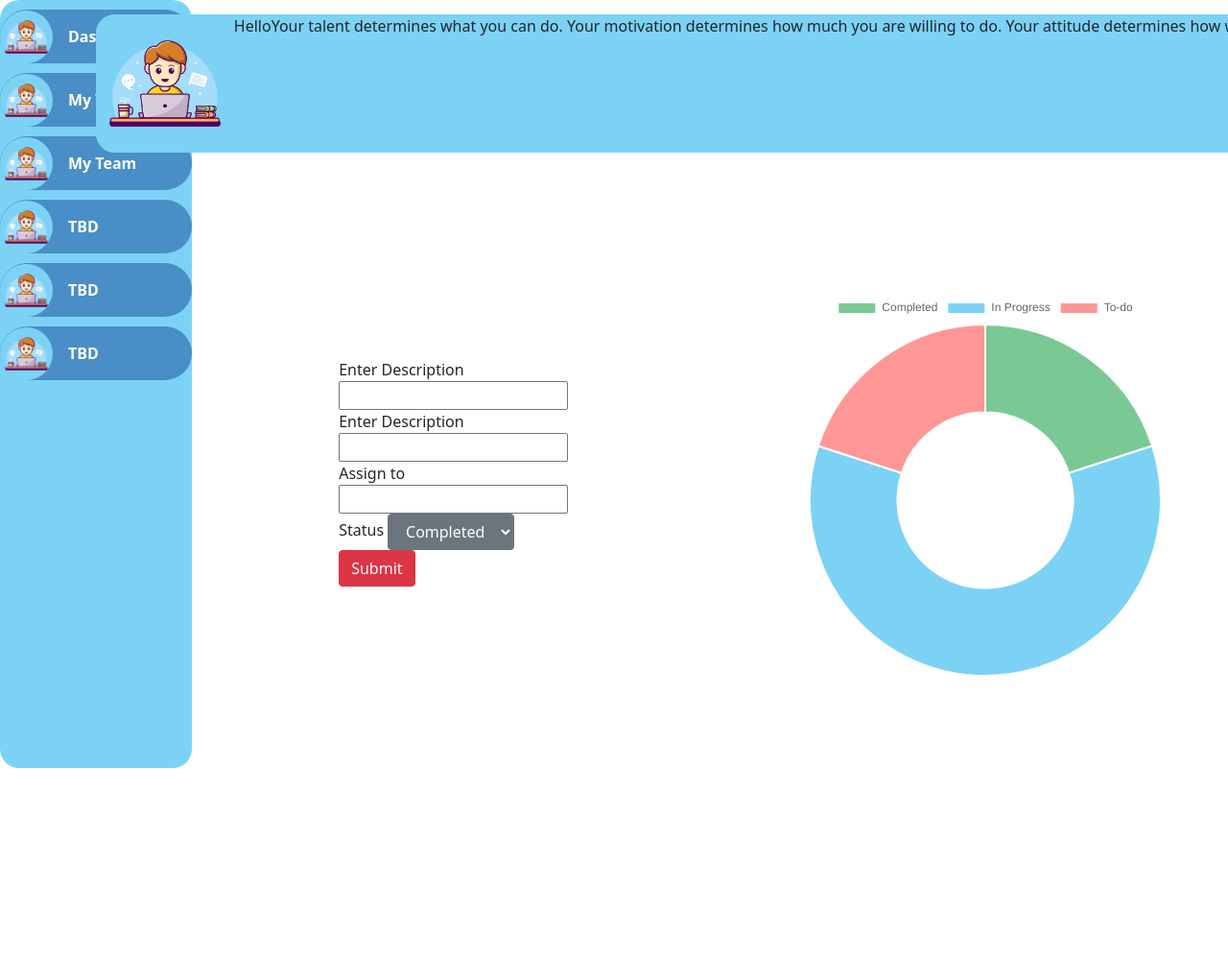
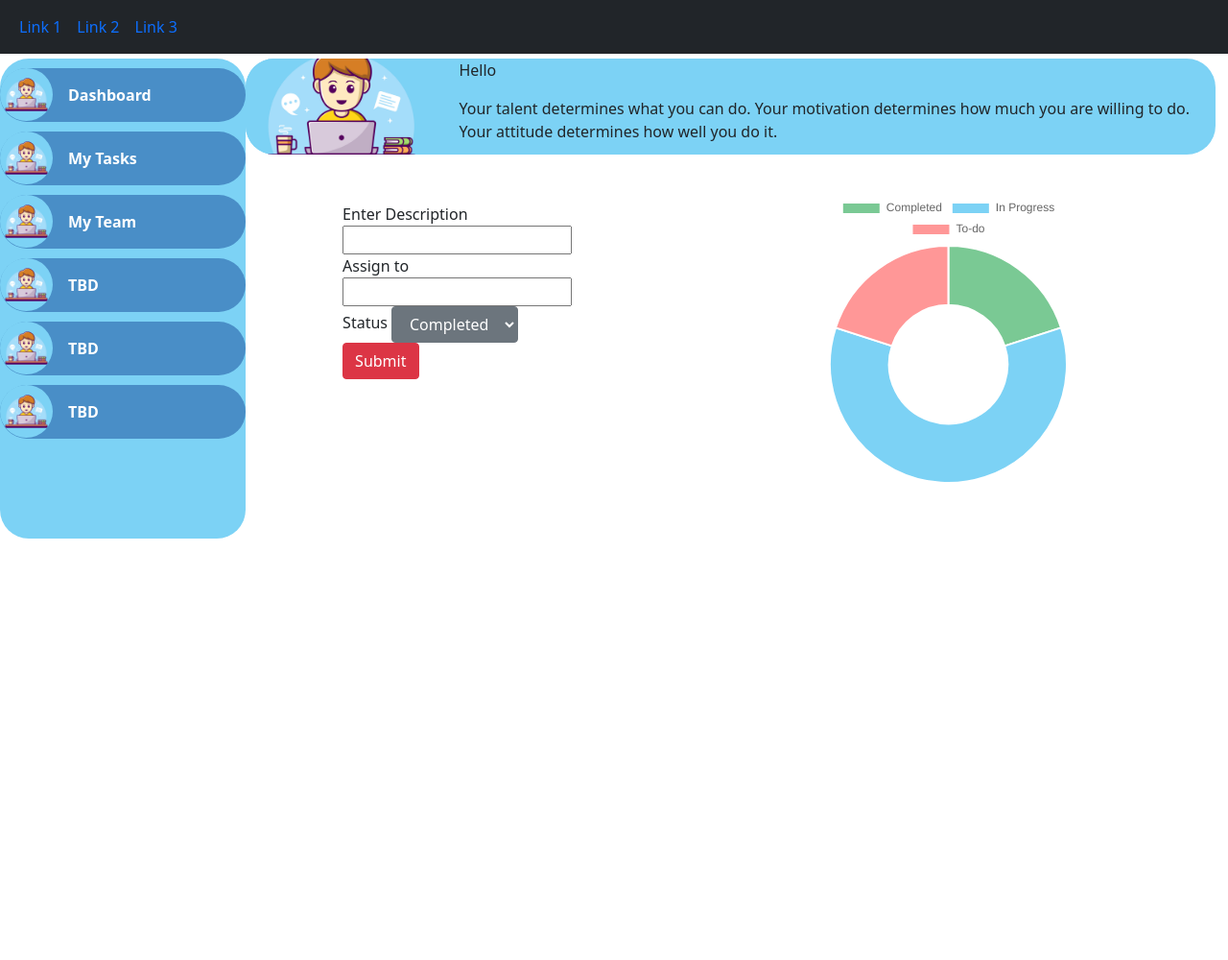
Before and after one commit to pk-pranavv/ProjectManagementPortal, a Flask app: page /dashboard in a window 1280 px wide. Shown: the whole page at 96% size. After the commit the page ends 561 px from the top, so only its background shows below. Run offline with Flask 2, Linux system fonts and the light colour scheme; data comes from the database, SQL or seed files in the repository; some libraries are stand-ins or nearby versions.

Commit message:
UI Changes

```diff
--- a/static/styles/dashboard.css
+++ b/static/styles/dashboard.css
@@ -1,132 +1,110 @@
 
-.sidebar {
-    margin: 0;
-    margin-top: 0;
-    padding: 0;
-    width: 200px;
+
+
+.sidebar{
+  /* border: 1px solid black; */
+  width: 20%;
+  height: 500px;
   background-color: #7CD2F5;
-    position: fixed;
-    height: 100%;
-    overflow: auto;
-    border-radius: 20px;
-    color: aliceblue;
+  border-radius: 30px;
+  float: left;
+  margin-top: 5px;
+
 }
 
-  .sidebar a {
-    display: block;
+.sidebar a{
     color: black;
+    margin-right: 25px;
     padding: 16px;
     text-decoration: none;
     color: white;
     font-weight: bold;
 }
-
-   /* .sidebar a.active {
-    background-color: #04AA6D;
-    color: white;
-  }
-
-  .sidebar a:hover:not(.active) {
-    background-color: #555;
-    color: white;
-  }  */
-
-  div.content {
-    margin-left: 200px;
-    padding: 1px 16px;
-    height: 1000px;
-  }
-
-  div.topdiv {
-    position:fixed;
-    border-radius: 20px;
-    background-color: #7CD2F5;
-    top: 15;
-    margin: 0 20px;
-    width: 100%;
-    display: flex;
-    height: 9rem;
-    width: max-content;
-    align-items: left;
-
-  }
-  /* div.topcontent{
-      display: flex;
-      flex-direction: column;
-      margin: 0;*/
-  }
-  p{
-      margin-left: 1rem;
-      padding: 0;
-  }
-  img{
-      height: 9rem;
-      width: 9rem;
-      display: flex;
-      border-radius: 20px;
-  }
-
-  @media screen and (max-width: 700px) {
-    .sidebar {
-      width: 100%;
-      height: auto;
-      position: relative;
-    }
-    .sidebar a {float: left;}
-    div.content {margin-left: 0;}
-  }
-
-  @media screen and (max-width: 400px) {
-    .sidebar a {
-      text-align: center;
-      float: none;
-    }
-  }
-  .content{
-      align-items: center;
-      display: flex;
-      justify-content: center;
-
-  }
-  img{
-      align-self: center;
-      vertical-align: middle;
-      margin-top: 0%;
-  }
-
 .dashpic{
   display: flex;
   background-color: rgb(73, 142, 199);
-    /* width: 80%; */
   color: black;
   border-radius: 50px;
-    margin: 10px 0px;
+  margin: 10px 0;
 }
-
 
 .dashpic img {
   width: 55px;
   height: 55px;
   border-radius: 50px;
-    margin-left: 0px;
-    padding: 0;
 }
 
-  .bottomdiv {
-    display: flex;
-    flex-direction: column;
-    padding: 0;
-    margin-top: 10px;
+.maindiv{
+  /* border: 1px solid black; */
+  width: 79%;
+  height: 500px;
+  float: left;
+  border-radius: 30px;
+}
+
+.topofmaindiv{
+  /* display: flex; */
+  background-color: #7CD2F5;
+  /* border: 1px solid black; */
+  height: 100px;
+  width: 100%;
+  border-radius: 30px;
+  margin-top: 5px;
+  /* flex-direction: column; */
+  /* margin: 0; */
+
+}
+
+.topcontentimage{
+  /* border: 1px solid black; */
+  height: 100px;
+  width: 20%;
+  border-radius: 20px;
+  float: left;
+  /* object-fit:cover;  */
+}
+
+.topcontentimage img{
+  height: 100px;
+  width: 200px;
+  object-fit:cover;
+  border-radius: 30px;
+}
+
+.topcontent{
+  /* border: 1px solid black; */
+  /* display: flex; */
+  height: 100px;
+  width: 80%;
+  float: left;
+  border-radius: 20px;
+  /* margin-left: 200px; */
+  padding-left: 2%;
+}
+
+.leftofmaindiv{
+  /* border: 1px solid black; */
+  width: 50%;
+  height: 400px;
+  float: left;
+  border-radius: 30px;
+  padding-left: 10%;
+  padding-top: 50px;
+
+}
+
+.rightofmaindiv{
+  /* border: 1px solid black; */
+  width: 50%;
+  height: 400px;
+  float: left;
+  border-radius: 30px;
+
 }
 
 .graphdiv{
-    margin-left: 100px;
-    /* float: right; */
+  height: 200px;
+  width: 60%;
+  margin-left: 15%;
+  margin-top: 40px;
 }
-
-  #formdiv{
-    display: flex;
-    margin-left: 100px;
-
-
-  }
--- a/templates/dashboard.html
+++ b/templates/dashboard.html
@@ -1,11 +1,29 @@
-<html>
+<!DOCTYPE html>
+<html lang="en">
 <head>
     <link rel= "stylesheet" type= "text/css" href= "{{ url_for('static',filename='styles/dashboard.css') }}">
     <script src="https://cdnjs.cloudflare.com/ajax/libs/Chart.js/2.5.0/Chart.min.js"></script>
     <link href="https://cdn.jsdelivr.net/npm/bootstrap@5.1.3/dist/css/bootstrap.min.css" rel="stylesheet" integrity="sha384-1BmE4kWBq78iYhFldvKuhfTAU6auU8tT94WrHftjDbrCEXSU1oBoqyl2QvZ6jIW3" crossorigin="anonymous">
+    <title>Dashboard</title>
 </head>
 
 <body>
+    <nav class="navbar navbar-expand-sm bg-dark">
+        <div class="container-fluid">
+            <ul class="navbar-nav">
+                <li class="nav-item">
+                    <a class="nav-link" href="#">Link 1</a>
+                </li>
+                <li class="nav-item">
+                    <a class="nav-link" href="#">Link 2</a>
+                </li>
+                <li class="nav-item">
+                    <a class="nav-link" href="#">Link 3</a>
+                </li>
+            </ul>
+        </div>
+    </nav>
+
     <div class="sidebar">
         <div class="dashpic" >
             <img src="../static/images/user.jpg" alt="1">
@@ -33,21 +51,24 @@
         </div>
     </div>
 
+    <div class="maindiv">
+        <div class="topofmaindiv">
 
-        <div class="content">
-            <div class="topdiv">
+            <div class="topcontentimage">
                 <img src="{{url_for('static', filename='images/user.jpg')}}"/>
-                <p> Hello {{user}}
-                </p>
+            </div>
+
+            <div class="topcontent">
+                <p> Hello {{user}}</p>
                 <p> Your talent determines what you can do. Your motivation determines how much you are willing to do. Your attitude determines how well you do it.</p>
             </div>
 
+        </div>
+
+
+        <div class="leftofmaindiv">
             <div class="form-inline" id="formdiv">
                 <form action="/issueadded" method="post" class="col-md-offset-3 col-md-6">
-                    <div class="form-group">
-                        <label>Enter Description</label>
-                        <input type="text" name="desc" />
-                    </div>
                     <div class="form-group">
                         <label>Enter Description</label>
                         <input type="text" name="desc" />
@@ -69,12 +90,12 @@
                     </div>
                 </form>
             </div>
+        </div>
 
 
-
-            <div class="bottomdiv">
+        <div class="rightofmaindiv">
             <div class="graphdiv">
-                    <canvas id="Chart" width="400" height="400"></canvas>
+                <canvas id="Chart" width="200" height="200"></canvas>
                 <script>
                     var ctx = document.getElementById("Chart").getContext("2d");
                     var lineChart = new Chart(ctx,{
@@ -87,7 +108,7 @@
                                 ],
                             datasets: [{
                                 label: 'My First Dataset',
-                                    data:{{values}},
+                                data: {{ values }},
                                 backgroundColor: [
                                     '#7ac994',
                                     '#7CD2F5',
@@ -95,15 +116,10 @@
                                 ],
                                 hoverOffset: 4
                             }]
-                            },
-
-                        });
+                            } });
                 </script>
-
-                </div>
-
             </div>
         </div>
-
+    </div>
 </body>
 </html>
```
Lines whose indentation alone changed are shown as unchanged.
